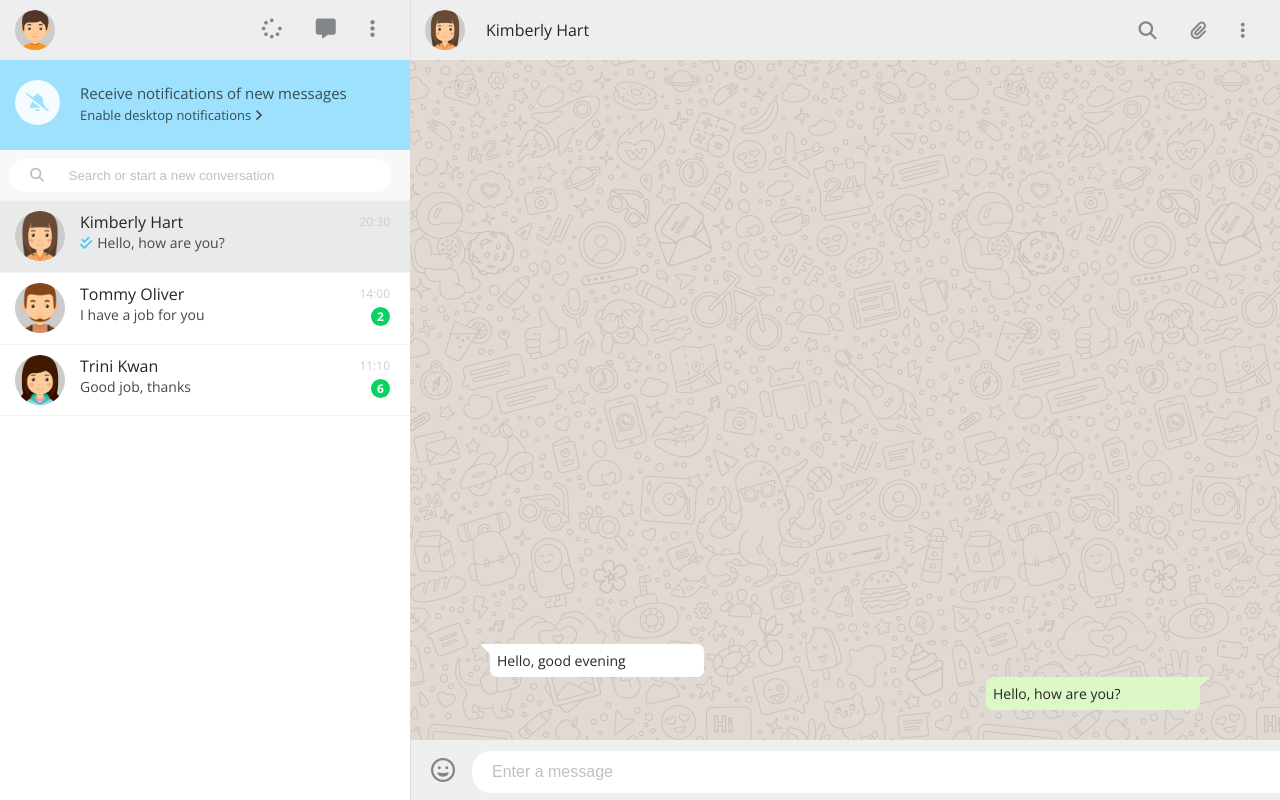
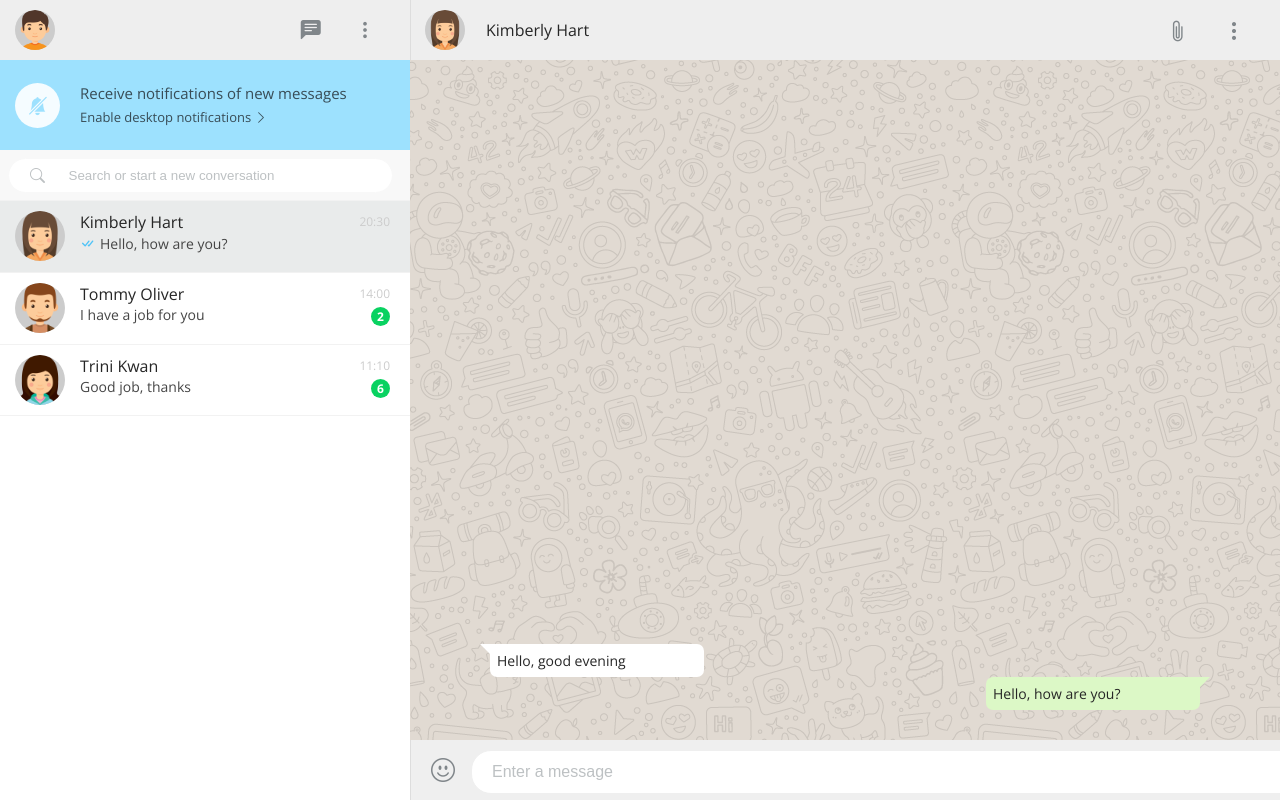
Before and after one commit to rafaeljosecomputacao/whatsapp-web-clone, a plain HTML site: page index.html in a window 1280 px wide. Shown: the top 800 px of the page. Drawn offline with nearby package versions, Linux system fonts and the light colour scheme.

Commit message:
update-project

```diff
--- a/css/style.css
+++ b/css/style.css
@@ -69,7 +69,7 @@ ul {
 	box-sizing: border-box;
 }
 
-.fas.fa-bell-slash {
+.icon-notification-container i {
 	width: 45px;
 	height: 45px;
 	text-align: center;
@@ -79,7 +79,6 @@ ul {
 	color: #9DE1FE;
 	background-color: #F5FCFF;
 	position: absolute;
-	top: 20px;
 	left: 15px;
 }
 
@@ -87,9 +86,9 @@ ul {
 	margin: 0;
 }
 
-.notification-container .receive-notification {
+.receive-notification {
 	font-size: 15px;
-	margin-bottom: 3px;
+	padding-bottom: 5px;
 }
 
 .activate-notification {
@@ -99,21 +98,21 @@ ul {
 /* search */
 
 .search-container {
+	width: 100%;
 	height: 50px;
-	width: 100%;
 	padding-left: 7.5px;
 	padding-top: 7.5px;
 	background-color: #F8F8F8;
+	color: #BDC1C3;
 	position: relative;
-	color: #BDC1C3;
 	box-sizing: border-box;
 }
 
 .search-container i {
 	position: absolute;
 	left: 30px;
-	top: 18px;
-	font-size: 14px;
+	top: 15px;
+	font-size: 15px;
 }
 
 .search-container input {
@@ -123,8 +122,8 @@ ul {
 	padding-left: 60px;
 	border-radius: 17.5px;
 	background-color: #FFF;
+	color: #80868A;
 	box-sizing: border-box;
-	color: #80868A;
 }
 
 .search-container ::placeholder {
@@ -195,9 +194,10 @@ ul {
 	color: #454545;
 }
 
-.fa-check-double {
+.user-message-preview i {
+	color: #4FC3F7;
+	font-size: 15px;
 	margin-right: 5px;
-	color: #4FC3F7;
 }
 
 .message-info {
@@ -267,12 +267,11 @@ ul {
 	margin-right: 20px;
 }
 
-.chat-tools-container li {
-	display: inline-block;
+.chat-tools-container i {
+	color: #80868A;
+	font-size: 22px;
 	margin-left: 15px;
 	margin-right: 15px;
-	font-size: 18px;
-	color: #80868A;
 	cursor: pointer;
 }
 
@@ -391,6 +390,6 @@ ul {
 	line-height: 60px;
 }
 
-.fa-microphone {
+.bi-mic-fill {
 	float: right;
 }
--- a/index.html
+++ b/index.html
@@ -7,7 +7,7 @@
 	<link rel="shortcut icon" href="img/icon.png">
 	<link rel="stylesheet" href="https://fonts.googleapis.com/css?family=Open+Sans:300,400,600,700&display=swap">
 	<link rel="stylesheet" type="text/css" href="css/style.css">
-	<script src="https://kit.fontawesome.com/bf7e05c402.js"></script>
+	<link rel="stylesheet" href="https://cdn.jsdelivr.net/npm/bootstrap-icons@1.13.1/font/bootstrap-icons.min.css">
 </head>
 <body>
 	<div class="container">
@@ -15,18 +15,19 @@
 			<div class="toolbar-container">
 				<img class="user-photo" src="img/avatar-1.png">
 				<div class="icon-toolbar-container">
-					<i class="fas fa-spinner"></i>
-					<i class="fas fa-comment-alt"></i>
-					<i class="fas fa-ellipsis-v"></i>
+					<i class="bi bi-chat-left-text-fill"></i>
+					<i class="bi bi-three-dots-vertical"></i>
 				</div>
 			</div>
 			<div class="notification-container">
-				<i class="fas fa-bell-slash"></i>
+				<div class="icon-notification-container">
+					<i class="bi bi-bell-slash-fill"></i>
+				</div>
 				<p class="receive-notification">Receive notifications of new messages</p>
-				<p class="activate-notification">Enable desktop notifications <i class="fas fa-angle-right"></i></p>
+				<p class="activate-notification">Enable desktop notifications <i class="bi bi-chevron-right"></i></p>
 			</div>
 			<div class="search-container">
-				<i class="fas fa-search"></i>
+				<i class="bi bi-search"></i>
 				<input type="text" name="search" placeholder="Search or start a new conversation">
 			</div>
 			<div class="contact-container">
@@ -34,7 +35,7 @@
 					<img class="user-photo" src="img/avatar-2.png">
 					<div class="user-info">
 						<p class="user-name">Kimberly Hart</p>
-						<p class="user-message-preview"><i class="fas fa-check-double"></i>Hello, how are you?</p>
+						<p class="user-message-preview"><i class="bi bi-check-all"></i>Hello, how are you?</p>
 					</div>
 					<div class="message-info">
 						<p class="message-time">20:30</p>
@@ -70,11 +71,10 @@
 					<img class="user-photo" src="img/avatar-2.png">
 					<p class="user-name">Kimberly Hart</p>
 				</div>
-				<ul class="chat-tools-container">
-					<li><i class="fas fa-search"></i></li>
-					<li><i class="fas fa-paperclip"></i></li>
-					<li><i class="fas fa-ellipsis-v"></i></li>
-				</ul>
+				<div class="chat-tools-container">
+					<i class="bi bi-paperclip"></i>
+					<i class="bi bi-three-dots-vertical"></i>
+				</div>
 			</nav>
 			<div class="messages-container">
 				<div class="bg-image"></div>
@@ -84,9 +84,9 @@
 				</div>
 			</div>
 			<div class="send-message-container">
-				<i class="far fa-grin"></i>
+				<i class="bi bi-emoji-smile"></i>
 				<input type="text" name="message" placeholder="Enter a message">
-				<i class="fas fa-microphone"></i>
+				<i class="bi bi-mic-fill"></i>
 			</div>
 		</main>
 	</div>
```
Also changed, not shown: img/image.png, 1 other file.
